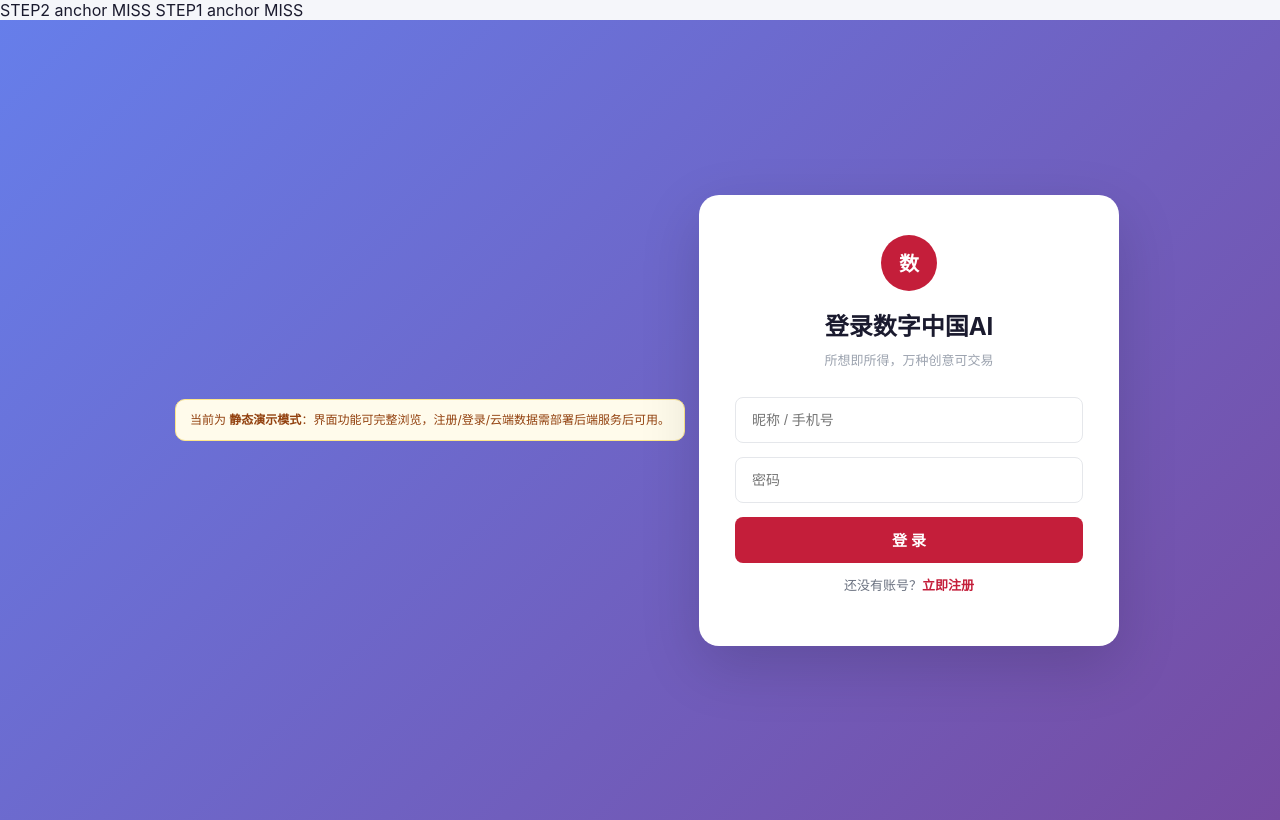
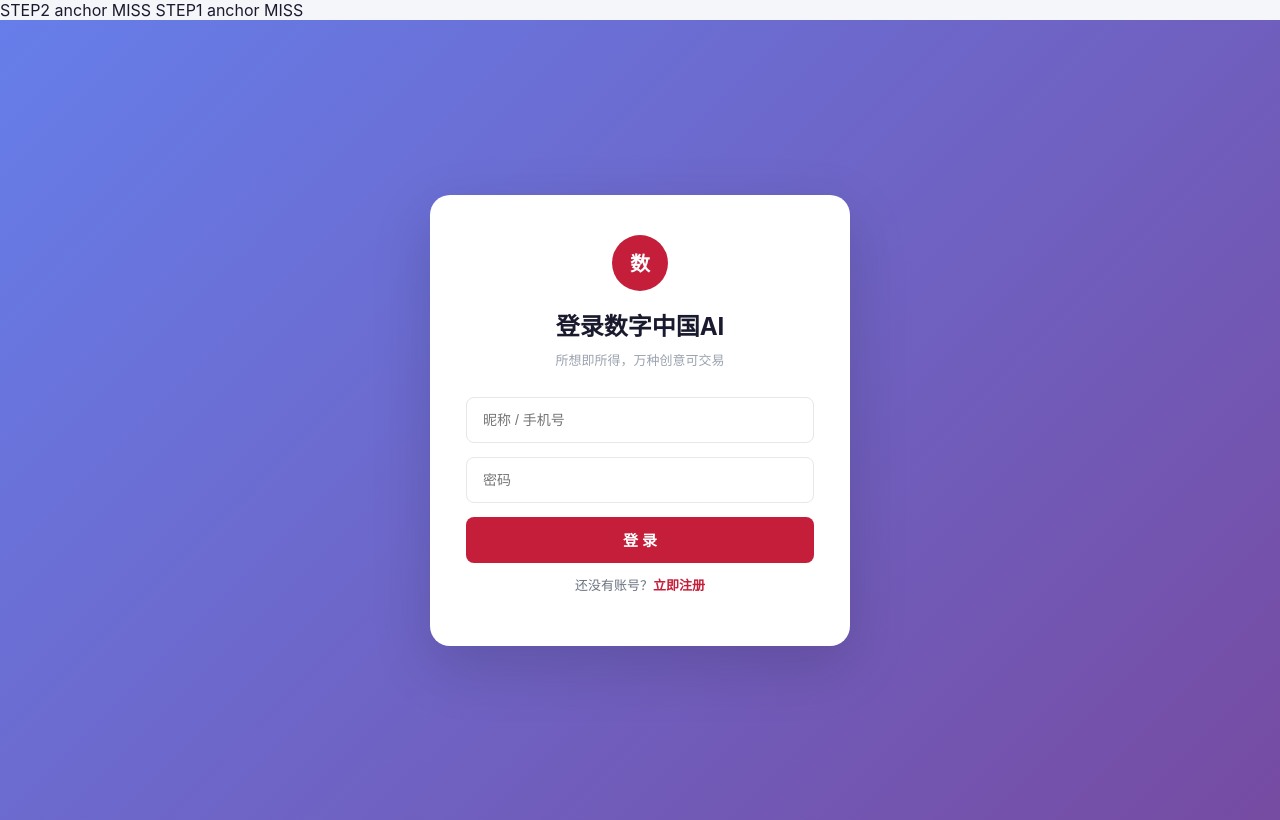
Before and after one commit to LeadYY/dcai-platform, a plain HTML site: page 数字中国AI平台-完整版.html in a window 1280 px wide. Drawn offline with Linux system fonts and the light colour scheme; no server answers.

Commit message:
Add files via upload

```diff
--- a/数字中国AI平台-完整版.html
+++ b/数字中国AI平台-完整版.html
@@ -912,17 +912,6 @@
         localStorage.setItem('dcai_users', JSON.stringify(us));
       }
     }catch(e){}
-    setTimeout(function(){
-      var page = document.getElementById('loginPage');
-      if(page && !document.getElementById('localModeBar')){
-        var bar = document.createElement('div');
-        bar.id = 'localModeBar';
-        bar.style.cssText = 'margin:10px 14px;padding:10px 14px;border-radius:10px;background:#fffbeb;border:1px solid #fde68a;color:#92400e;font-size:12px;line-height:1.7;text-align:left;';
-        bar.innerHTML = '当前为 <b>静态演示模式</b>：界面功能可完整浏览，注册/登录/云端数据需部署后端服务后可用。';
-        var card = page.querySelector('.login-card');
-        if(card){ page.insertBefore(bar, card); } else { page.insertBefore(bar, page.firstChild); }
-      }
-    }, 400);
   }
   fetch('/api/health', { method:'GET' }).then(function(r){
     /* Cloudflare Pages 的 SPA 兜底会对任意路径返回 200+HTML，须校验返回体确为后端 JSON */
```
